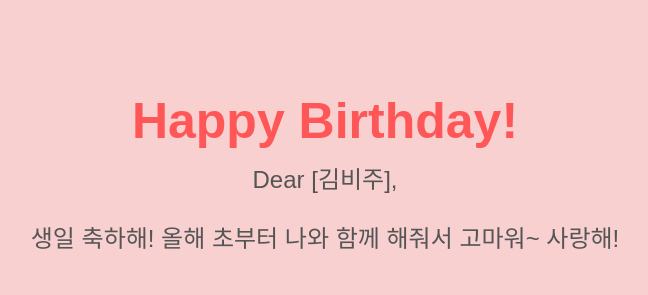
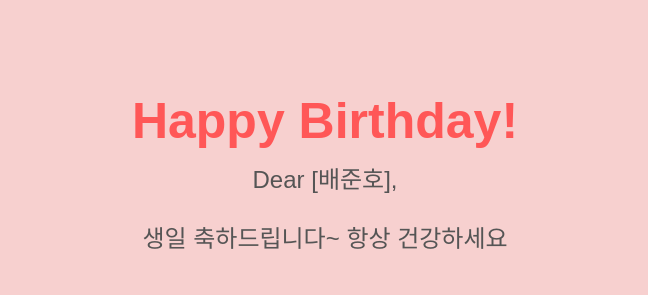
Before and after one commit to seung2019/-5059, a plain HTML site: page index.html in a window 1280 px wide. Shown: the top 295 px of the page, without its empty margins (315-963 px from the left). Drawn offline with Linux system fonts and the light colour scheme.

Commit message:
birthcard.html

```diff
--- a/index.html
+++ b/index.html
@@ -28,8 +28,8 @@
 </head>
 <body>
 	<h1>Happy Birthday!</h1>
-	<p>Dear [김비주],</p>
-	<p>생일 축하해! 올해 초부터 나와 함께 해줘서 고마워~ 사랑해!</p>
+	<p>Dear [배준호],</p>
+	<p>생일 축하드립니다~ 항상 건강하세요</p>
 	<img src="https://postfiles.pstatic.net/MjAyMTA5MDFfMjAw/MDAxNjMwNDYwOTgxNjE2.ObMx3NpvKN6-LYPGpeLi6ennv6AGvRj-yAsIsnQz8dMg.o1oVxG1YH408OcE-OwEiWWTMUMCMD9RREoDxw2oFTc8g.JPEG.soul-zaeda/Screenshot_20210901-104334_Instagram.jpg?type=w773" alt="Happy Birthday">
 </body>
 </html>
```
